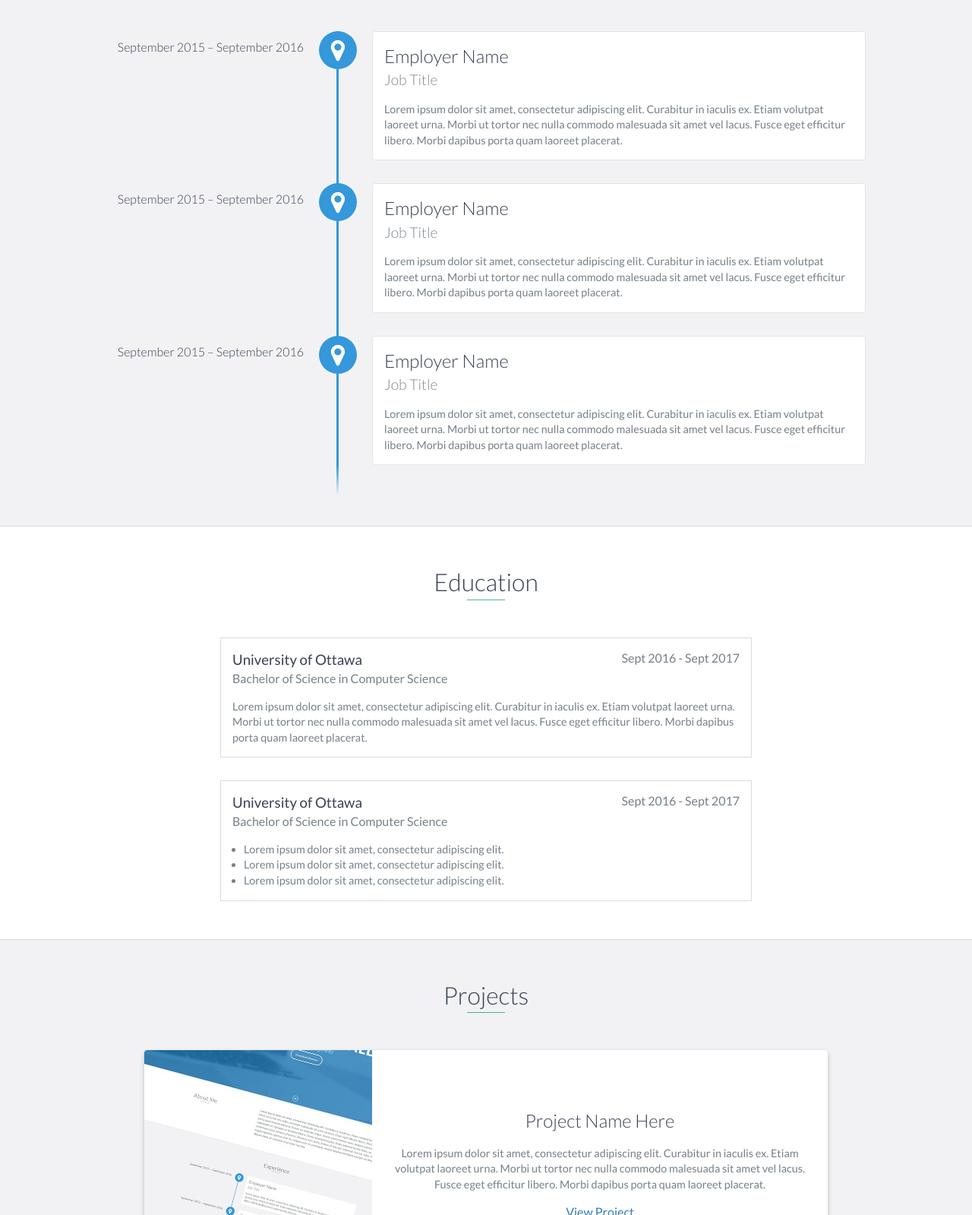
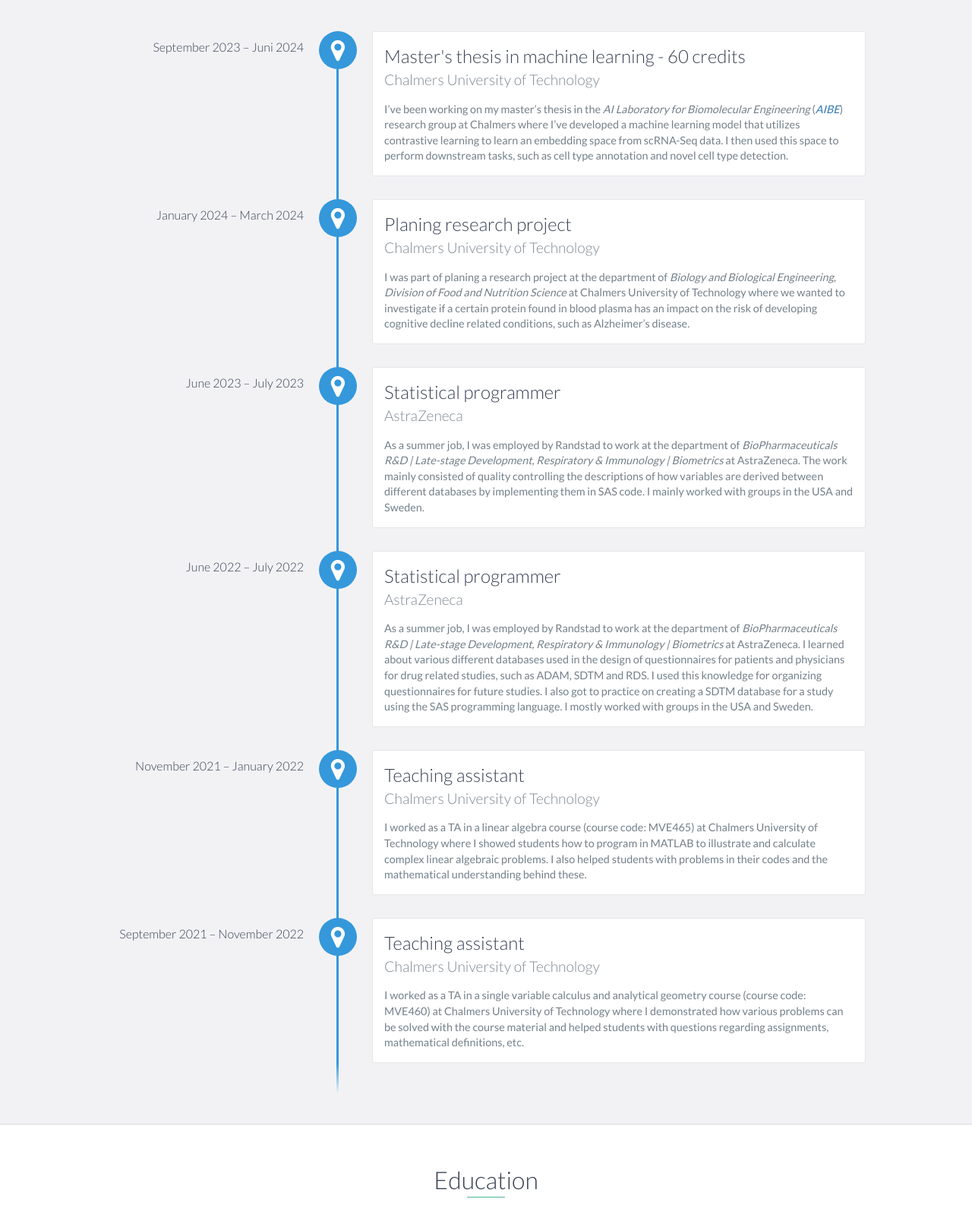
Before and after one commit to LeoAnd00/portfolio_website, a website: page index.html in a window 1280 px wide. Shown: the part 1180-2779 px from the top of the page at 76% size. Drawn offline with nearby package versions, Linux system fonts and the light colour scheme.

Commit message:
Added Experiences

```diff
--- a/index.html
+++ b/index.html
@@ -85,27 +85,69 @@
     <div id="experience" class="background-alt">
         <h2 class="heading">Experience</h2>
         <div id="experience-timeline">
-            <div data-date="September 2015 – September 2016">
-                <h3>Employer Name</h3>
-                <h4>Job Title</h4>
+            <div data-date="September 2023 – Juni 2024">
+                <h3>Master's thesis in machine learning - 60 credits </h3>
+                <h4>Chalmers University of Technology</h4>
                 <p>
-                    Lorem ipsum dolor sit amet, consectetur adipiscing elit. Curabitur in iaculis ex. Etiam volutpat laoreet urna. Morbi ut tortor nec nulla commodo malesuada sit amet vel lacus. Fusce eget efficitur libero. Morbi dapibus porta quam laoreet placerat.
+                    I’ve been working on my master’s thesis in the <i>AI Laboratory for Biomolecular Engineering</i> (<a href="https://ailab.bio/" target="_blank"><i>AIBE</i></a>) research group
+                    at Chalmers where I’ve developed a machine learning model that utilizes contrastive learning to learn an
+                    embedding space from scRNA-Seq data. I then used this space to perform downstream tasks, such as cell type
+                    annotation and novel cell type detection.
                 </p>
             </div>
 
-            <div data-date="September 2015 – September 2016">
-                <h3>Employer Name</h3>
-                <h4>Job Title</h4>
+            <div data-date="January 2024 – March 2024">
+                <h3>Planing research project</h3>
+                <h4>Chalmers University of Technology</h4>
                 <p>
-                    Lorem ipsum dolor sit amet, consectetur adipiscing elit. Curabitur in iaculis ex. Etiam volutpat laoreet urna. Morbi ut tortor nec nulla commodo malesuada sit amet vel lacus. Fusce eget efficitur libero. Morbi dapibus porta quam laoreet placerat.
+                    I was part of planing a research project at the department of <i>Biology and Biological Engineering, Division of Food and
+                    Nutrition Science</i> at Chalmers University of Technology where we wanted to investigate if a certain protein found
+                    in blood plasma has an impact on the risk of developing cognitive decline related conditions, such as Alzheimer’s
+                    disease.
                 </p>
             </div>
 
-            <div data-date="September 2015 – September 2016">
-                <h3>Employer Name</h3>
-                <h4>Job Title</h4>
+            <div data-date="June 2023 – July 2023">
+                <h3>Statistical programmer</h3>
+                <h4>AstraZeneca</h4>
                 <p>
-                    Lorem ipsum dolor sit amet, consectetur adipiscing elit. Curabitur in iaculis ex. Etiam volutpat laoreet urna. Morbi ut tortor nec nulla commodo malesuada sit amet vel lacus. Fusce eget efficitur libero. Morbi dapibus porta quam laoreet placerat.
+                    As a summer job, I was employed by Randstad to work at the department of <i>BioPharmaceuticals R&D |
+                    Late-stage Development, Respiratory & Immunology | Biometrics</i> at AstraZeneca. The work mainly consisted of
+                    quality controlling the descriptions of how variables are derived between different databases by implementing
+                    them in SAS code. I mainly worked with groups in the USA and Sweden.
+                </p>
+            </div>
+
+            <div data-date="June 2022 – July 2022">
+                <h3>Statistical programmer</h3>
+                <h4>AstraZeneca</h4>
+                <p>
+                    As a summer job, I was employed by Randstad to work at the department of <i>BioPharmaceuticals R&D |
+                    Late-stage Development, Respiratory & Immunology | Biometrics</i> at AstraZeneca. I learned about various
+                    different databases used in the design of questionnaires for patients and physicians for drug related studies,
+                    such as ADAM, SDTM and RDS. I used this knowledge for organizing questionnaires for future studies. I also got
+                    to practice on creating a SDTM database for a study using the SAS programming language. I mostly worked with
+                    groups in the USA and Sweden.
+                </p>
+            </div>
+
+            <div data-date="November 2021 – January 2022">
+                <h3>Teaching assistant</h3>
+                <h4>Chalmers University of Technology</h4>
+                <p>
+                    I worked as a TA in a linear algebra course (course code: MVE465) at Chalmers University of Technology where
+                    I showed students how to program in MATLAB to illustrate and calculate complex linear algebraic problems.
+                    I also helped students with problems in their codes and the mathematical understanding behind these.
+                </p>
+            </div>
+
+            <div data-date="September 2021 – November 2022">
+                <h3>Teaching assistant</h3>
+                <h4>Chalmers University of Technology</h4>
+                <p>
+                    I worked as a TA in a single variable calculus and analytical geometry course (course code: MVE460) at
+                    Chalmers University of Technology where I demonstrated how various problems can be solved with the course
+                    material and helped students with questions regarding assignments, mathematical definitions, etc.
                 </p>
             </div>
         </div>
```
